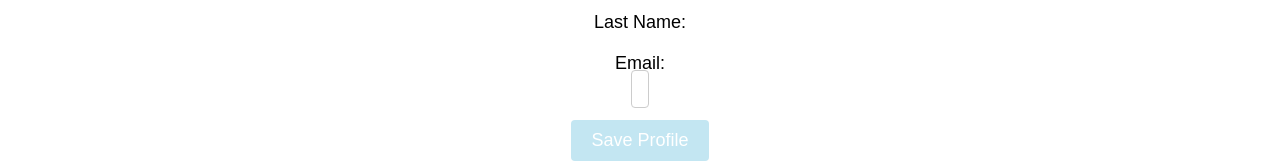
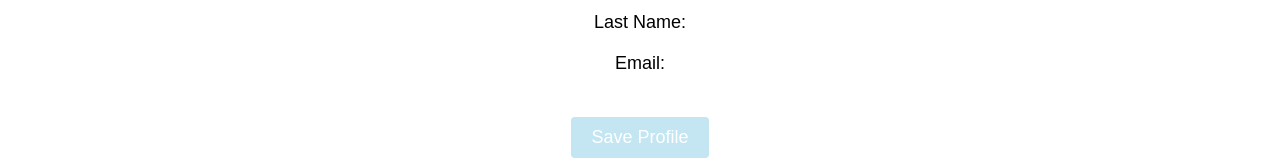
Before and after one commit to d-minic/COP4331-Large-Project, a React (Create React App) app in the folder frontend/: page /EditProfile in a window 1280 px wide. Shown: the part 161-324 px from the top of the page. Built offline with nearby package versions, Linux system fonts and the light colour scheme; a web font is replaced by a local one.

Commit message:
Update EditProfile.css

```diff
--- a/frontend/src/components/EditProfile.css
+++ b/frontend/src/components/EditProfile.css
@@ -37,22 +37,7 @@ input {
   box-sizing: border-box;
   font-size: 18px;
 }
-input2 {
-  width: 100%;
-  padding: 10px;
-  border: 1px solid #ccc;
-  border-radius: 4px;
-  box-sizing: border-box;
-  font-size: 18px;
-}
-input3 {
-  width: 100%;
-  padding: 10px;
-  border: 1px solid #ccc;
-  border-radius: 4px;
-  box-sizing: border-box;
-  font-size: 18px;
-}
+
 
 button {
   background-color: #C3E6F2;
```
